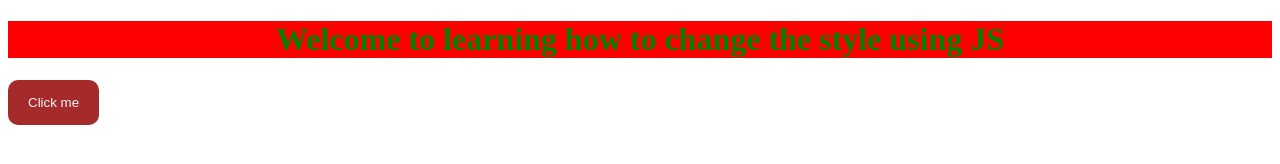
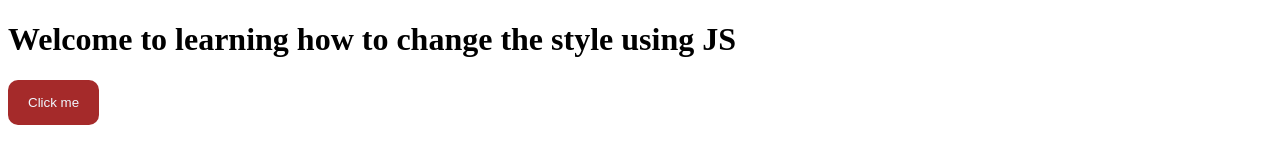
Before and after one commit to lilianatutza/CSS-in-JS-, a plain HTML site: page index.html in a window 1280 px wide. Both pictures are taken after a click on the button "Click me". Drawn offline with Linux system fonts and the light colour scheme.

Commit message:
added a class to h1 and used the toggle function
by using the function   heading.classList.toggle ("highlight"); you can add then remove each time you click the button
}

```diff
--- a/index.html
+++ b/index.html
@@ -7,7 +7,7 @@
     <title>CSS in JavaScript</title>
   </head>
   <body>
-    <h1>Welcome to learning how to change the style using JS</h1>
+    <h1 class="highlight">Welcome to learning how to change the style using JS</h1>
     <button id="special-button">
       Click me
     </button>
--- a/index.js
+++ b/index.js
@@ -1,6 +1,6 @@
 function handleClick() {
   let heading = document.querySelector("h1");
-  heading.classList.add ("highlight");
+  heading.classList.toggle ("highlight");
 }
 
 let buttonElement = document.querySelector("#special-button");
```
